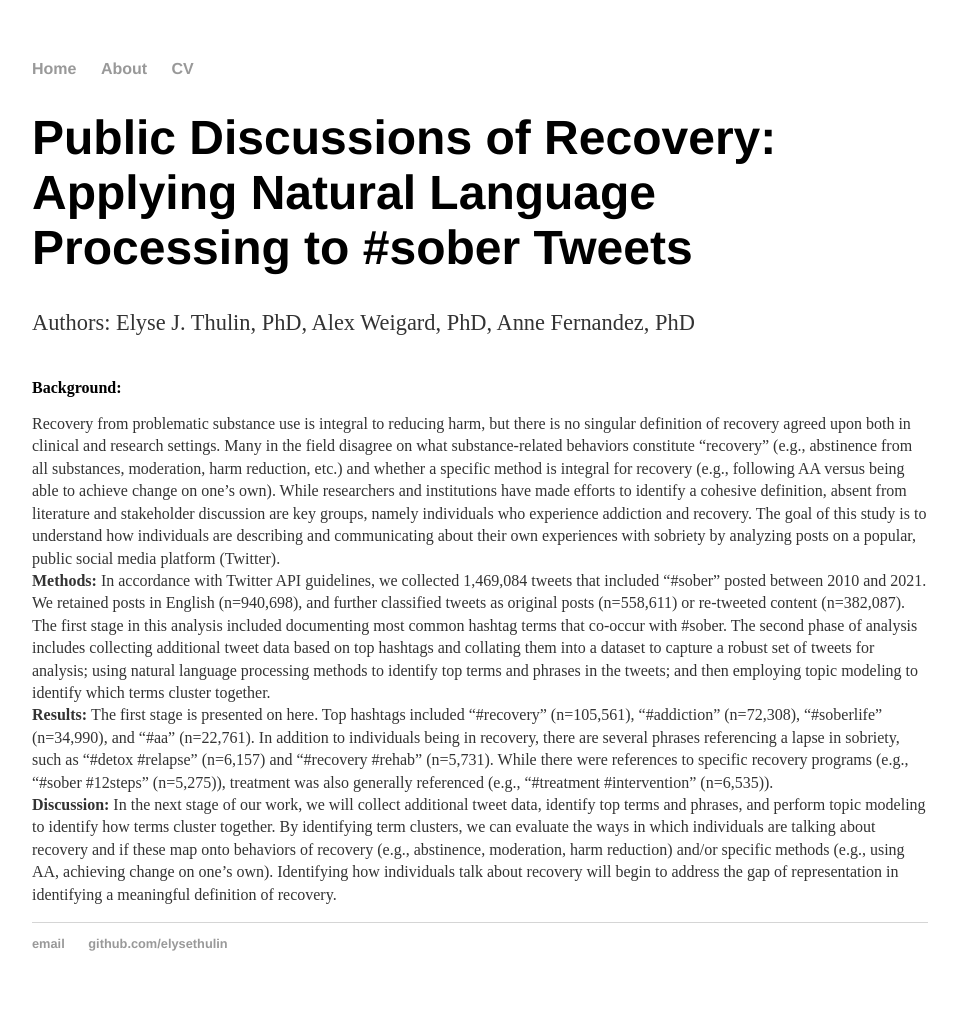
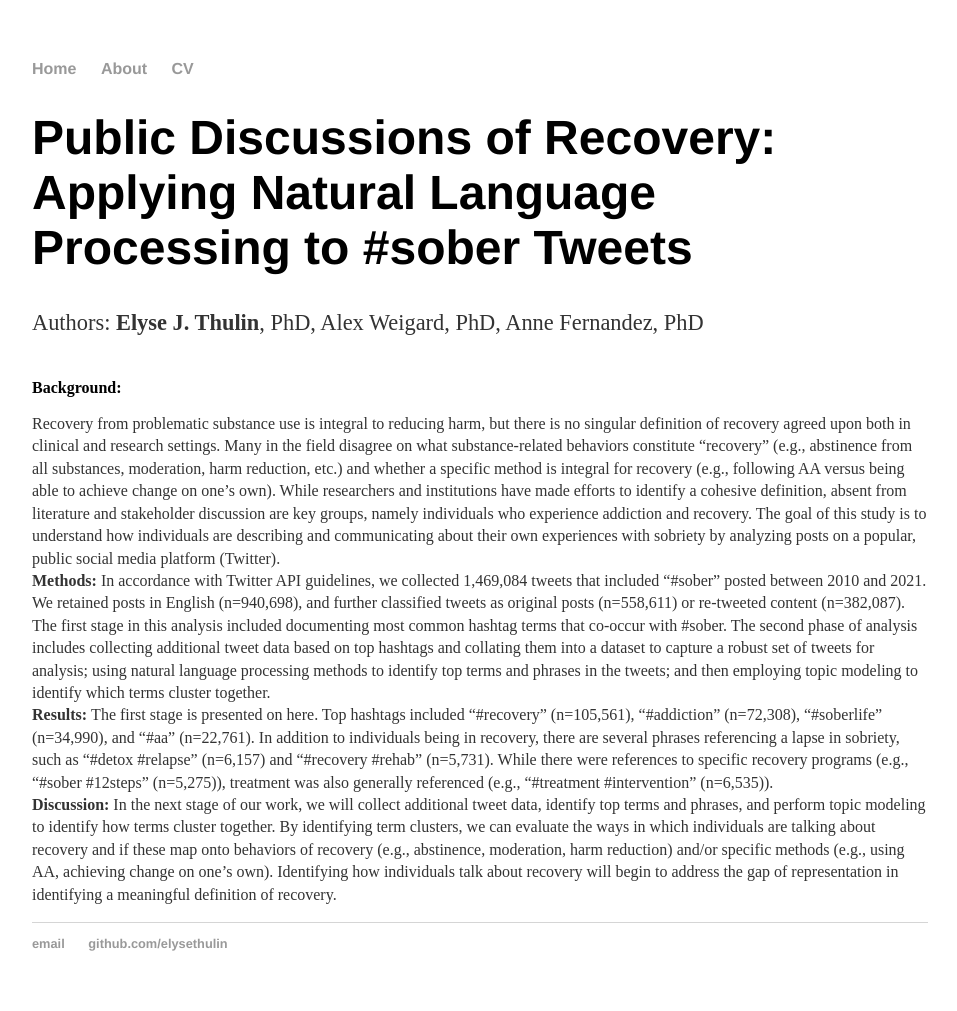
Before and after one commit to elysethulin/elysethulin.github.io, a Jekyll site: the page built from soberNLP.md, in a window 1280 px wide. Shown: the whole page, without its empty margins (160-1117 px from the left). Built offline with Jekyll 4.4.1, drawn with Linux system fonts in a browser that asks for light colours.

Commit message:
Update soberNLP.md

```diff
--- a/soberNLP.md
+++ b/soberNLP.md
@@ -5,7 +5,7 @@
 
 <div class="blurb">
 	<h1> Public Discussions of Recovery: Applying Natural Language Processing to #sober Tweets </h1>
-  <p style="font-size: 140%;">Authors: Elyse J. Thulin, PhD, Alex Weigard, PhD, Anne Fernandez, PhD </p>
+	<p style="font-size: 140%;">Authors: <b> Elyse J. Thulin</b>, PhD, Alex Weigard, PhD, Anne Fernandez, PhD </p>
 
 
 <br> <b> Background: </b>
```
